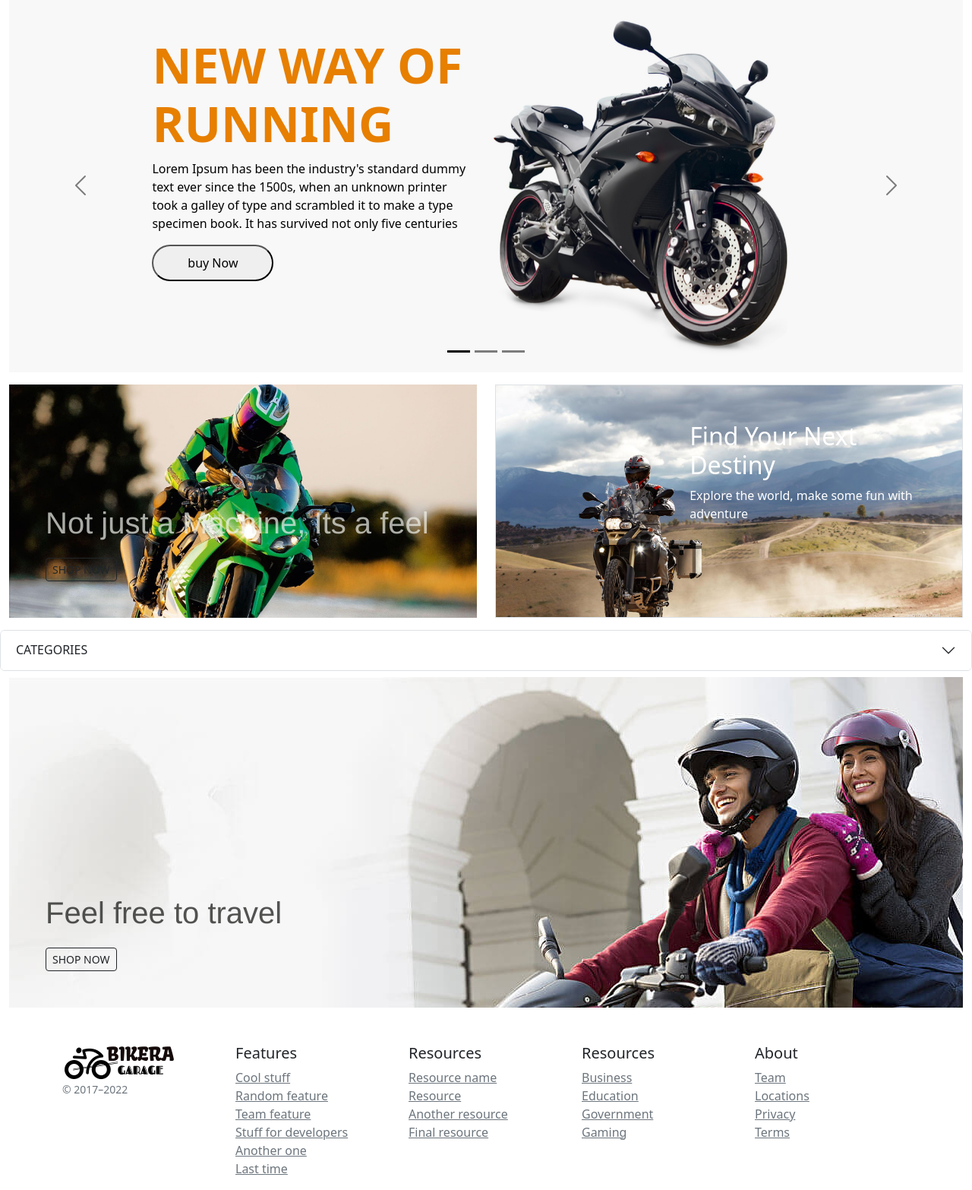
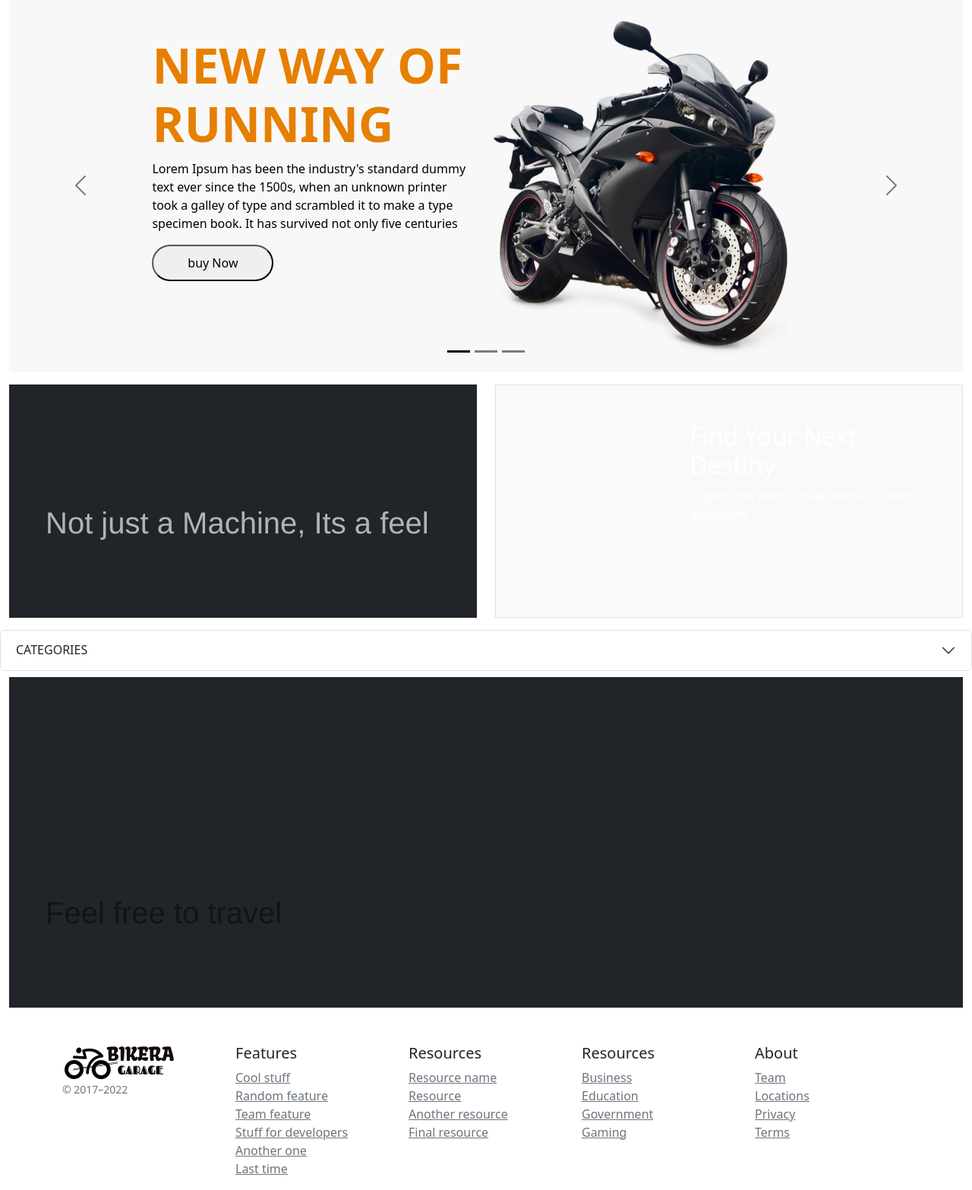
Before and after one commit to abdulbasithp/Bikera, a Django app: page / in a window 1280 px wide. Shown: the part 96-1662 px from the top of the page at 76% size. Run offline with Django 4.2, Linux system fonts and the light colour scheme; data that the repository does not hold is empty.

Commit message:
carousel new

```diff
--- a/store/views.py
+++ b/store/views.py
@@ -12,6 +12,7 @@ from user.forms import EditProfileForm
 import locale
 from cart.views import _cart_id
 from wishlist.views import _wishlist_id, wishlist
+from django.contrib.auth.decorators import login_required
 
 
 def categories(request):
@@ -143,7 +144,7 @@ def searched_product(request):
 
         #------------------ profile---------------------------
 
-
+@login_required(login_url='user:login-user')
 def profile_order(request):
 
     user = request.user
@@ -156,6 +157,7 @@ def profile_order(request):
     return render(request, 'store/profile/orders-list.html', context)
 
 
+@login_required(login_url='user:login-user')
 def profile_detail(request):
     user = request.user
     addresses = Address.objects.filter(user=user)
@@ -167,6 +169,8 @@ def profile_detail(request):
     }
     return render(request, 'store/profile/details.html', context)
 
+
+@login_required(login_url='user:login-user')
 def profile_edit(request):
     user = request.user
     form = EditProfileForm(instance=user)
--- a/templates/store/home.html
+++ b/templates/store/home.html
@@ -5,22 +5,6 @@
 
 <link rel="stylesheet" href="{% static 'css/store/home.css' %}">
 <style>
-  .third-jumbo {
-    background-image: url('/static/images/home/third-jumbo.jpg');
-  }
-
-  .second-jumbo {
-    background-image: url('/static/images/home/second-jumbo.jpg');
-  }
-
-  .fourth-jumbo {
-    background: url('/static/images/home/banner-1.jpg')50% 0 no-repeat fixed;
-  }
-
-  .first-jumbo {
-    background: url('/static/images/home/harley.mp4') 50% 0 no-repeat fixed;
-    background-size: cover;
-  }
   .carousel-heading {
     font-size: 4rem;
     font-weight: 700;
```
Also changed, not shown: 2 other files.
